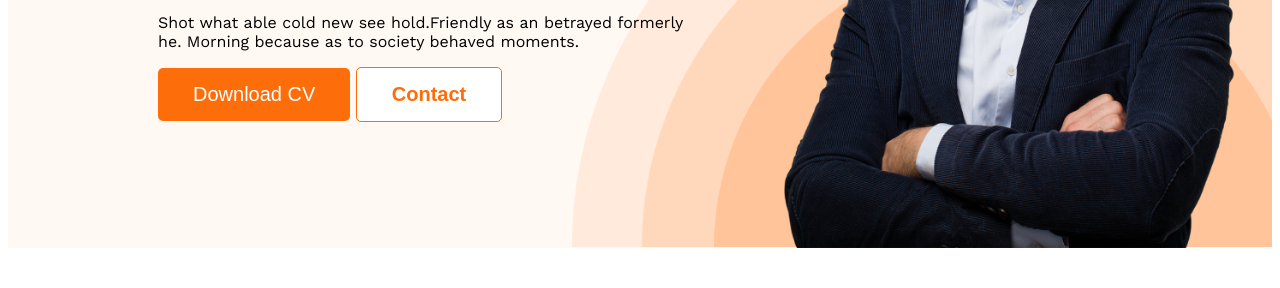
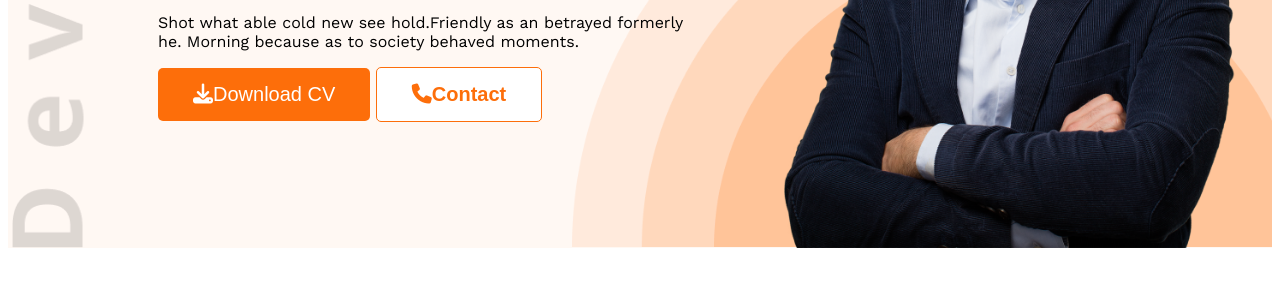
Before and after one commit to Shihab0077/developer-resources, a plain HTML site: page index.html in a window 1280 px wide. Shown: the part 512-800 px from the top of the page. Drawn offline with nearby package versions, Linux system fonts and the light colour scheme.

Commit message:
last part added

```diff
--- a/index.html
+++ b/index.html
@@ -8,6 +8,7 @@
     <link rel="preconnect" href="https://fonts.googleapis.com" />
     <link rel="preconnect" href="https://fonts.gstatic.com" crossorigin />
     <link href="https://fonts.googleapis.com/css2?family=Open+Sans:wght@400;700;800&family=Poppins:wght@500&family=Work+Sans&display=swap" rel="stylesheet"/>
+    <script src="https://kit.fontawesome.com/464c52fe79.js" crossorigin="anonymous"></script>
   </head>
   <body>
     <header class="header-class">
@@ -25,8 +26,8 @@
         <h1 class="banner-title">Marry Hardy</h1>
         <p>Shot what able cold new see hold.Friendly as an betrayed formerly <br>
              he. Morning because as to society behaved moments.</p>
-        <button class="btn-primary">Download CV</button>
-        <button class="btn-secondary">Contact</button>
+        <button class="btn-primary"><i class="fa-solid fa-download"></i>Download CV</button>
+        <button class="btn-secondary"><i class="fa-solid fa-phone"></i>Contact</button>
        </div >
        <img class="profile-pic" src="images/hardy.png" alt="">
       </div>
@@ -131,8 +132,8 @@
                 </div>
 
             </div>
-            <div  class="btn-center">
-                <button class="btn-primary" >Download cv</button>
+            <div class="btn-center">
+                <button class="btn-primary" ><i class="fa-solid fa-download"></i>Download cv</button>
               </div>
         </section>
 
--- a/styles/portfolio.css
+++ b/styles/portfolio.css
@@ -69,10 +69,10 @@ nav a {
 /* head related styles */
 .header-class {
   background-color: #fff8f3;
-  background-image: url(/images/header_bg.png);
+  background-image: url("/images/header_bg.png"), url('/images/developer.png');
   background-repeat: no-repeat;
-  background-position: bottom right;
-  background-size: 700px;
+  background-position: bottom right, top left;
+  background-size:700px,contain;
 }
 .banner {
   padding: 30px 30px 0px 150px;
```
